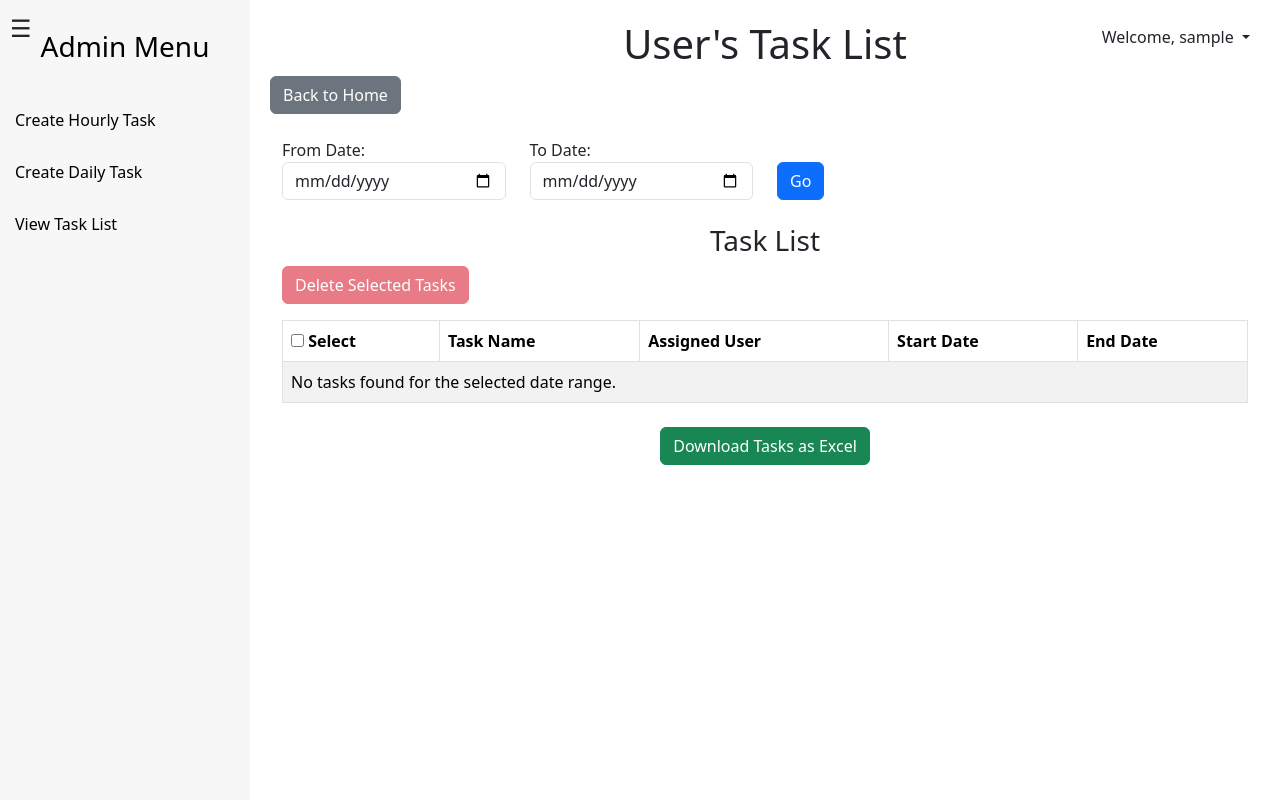
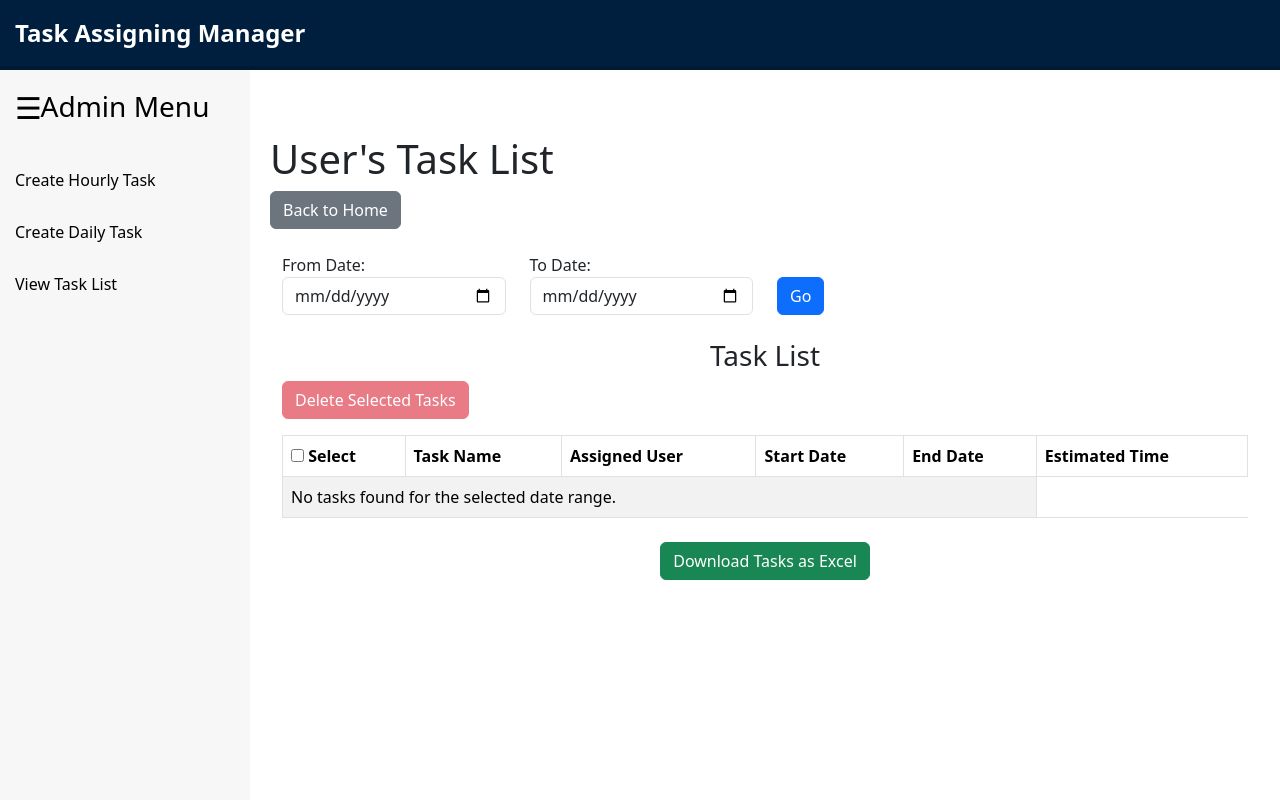
Before and after one commit to Yuvi3028/Task-manager, a Django app: page /task-list/ in a window 1280 px wide. Run offline with Django 5.2, Linux system fonts and the light colour scheme; the visitor is signed in with stand-in values (Sample User, id 1); data comes from the database, SQL or seed files in the repository; data that the repository does not hold is empty.

Commit message:
updated code9

```diff
--- a/task_management_system/task_management_system_app/admin.py
+++ b/task_management_system/task_management_system_app/admin.py
@@ -9,6 +9,6 @@ class CategoryAdmin(admin.ModelAdmin):
 
 @admin.register(Task)
 class TaskAdmin(admin.ModelAdmin):
-    list_display = ('task_name',  'assigned_to','start_date', 'end_date','date_assigned')
+    list_display = ('task_name',  'assigned_to','start_date', 'end_date', 'estimated_time')
     # list_filter = ('category',)
     search_fields = ('name', )
--- a/task_management_system/task_management_system_app/templates/view_task_list.html
+++ b/task_management_system/task_management_system_app/templates/view_task_list.html
@@ -8,18 +8,49 @@
     <link href="https://cdn.jsdelivr.net/npm/bootstrap@5.3.0-alpha1/dist/css/bootstrap.min.css" rel="stylesheet" />
     <script src="https://cdn.jsdelivr.net/npm/chart.js"></script>
     <style>
-        /* Sidebar styling and layout */
+        /* Header styling */
+        .header {
+            background-color: #001f3f; /* Dark blue */
+            color: white;
+            padding: 15px;
+            text-align: left;
+            border-bottom: 4px solid #001a35; /* Darker blue border */
+            font-size: 1.5rem;
+            font-weight: bold;
+            position: relative; /* Ensures it stays in normal flow */
+            z-index: 1100; /* Make sure header stays above sidebar */
+            display: flex;
+            justify-content: space-between; /* This will place the hamburger icon on the right side */
+            align-items: center;
+        }
+
+        /* Sidebar toggle button container below the header */
+        .sidebar-toggle-container {
+            position: relative;  /* Positioned absolutely below the header */
+            top: 15px;  /* Adjusted to be a little below the header */
+            left: 15px; /* Place the button towards the right */
+            z-index: 1200; /* Ensure it is above other elements like the sidebar */
+        }
+
+        /* Sidebar toggle button styling */
+        .sidebar-toggle {
+            font-size: 30px; /* Adjust size of the icon */
+            cursor: pointer;
+            color: Black; /* Color of the hamburger icon */
+        }
+
+        /* Custom styles for the sidebar */
         .sidebar {
-            position: fixed;
-            top: 0;
-            left: -250px;
-            height: 100%;
+            position: absolute;  /* Changed from fixed to absolute */
+            top: 60px;  /* Adjusted top to account for the header height */
+            left: -250px;  /* Initially off-screen */
+            height: calc(100% - 60px);  /* Subtract header height from full height */
             width: 250px;
             background-color: rgb(247, 247, 247);
             padding-top: 20px;
             display: block;
             z-index: 1000;
-            transition: left 0.3s ease;
+            transition: left 0.3s ease;  /* Smooth transition */
         }
 
         .sidebar a {
@@ -37,49 +68,45 @@
         }
 
         .sidebar a:hover {
-            background-color: rgb(99, 87, 95);
+            background-color: rgb(207, 186, 174);
         }
 
+        /* Sidebar content area */
         .content {
-            margin-left: 250px;
+            margin-left: 250px;  /* Add some left margin to push content when sidebar is visible */
             padding: 20px;
             transition: margin-left 0.3s ease;
         }
-
-        .content h1 {
-            text-align: center;
+        /* User Info Styling */
+        .user-info {
+            position: absolute; /* Position it relative to the header */
+            top: 50%; /* Vertically center it in the header */
+            right: 20px; /* Adjust the position towards the right edge */
+            transform: translateY(-50%); /* Vertically center exactly */
+            z-index: 1200; /* Ensure it's above other elements like the sidebar */
         }
 
-        .btn-block {
-            width: 100%;
-            margin-bottom: 10px;
+        .user-info .dropdown-toggle {
+            color: white;  /* Set text color to white */
+            cursor: pointer;  /* Change cursor to pointer for interactivity */
+            font-size: 1rem;  /* Adjust font size */
+            font-weight: bold;  /* Make text bold for better visibility */
         }
 
-        .sidebar-toggle {
-            font-size: 1.5rem;
-            cursor: pointer;
-            position: fixed;
-            left: 10px;
-            top: 10px;
-            z-index: 1100;
+        /* Popup Message Styling */
+        .popup-message {
+            position: absolute;
+            top: 80px; /* Position it just below the header */
+            right: 20px; /* Position it in the right side corner */
+            background-color: #28a745; /* Green background for the popup */
+            color: white;
+            padding: 15px;
+            border-radius: 5px;
+            z-index: 1300; /* Ensure it appears above other elements */
+            display: none; /* Initially hidden */
         }
 
-        .user-info {
-            position: fixed;
-            top: 20px;
-            right: 20px;
-            z-index: 1100;
-            font-size: 16px;
-            background-color: rgba(255, 255, 255, 0.7);
-            padding: 5px 10px;
-            border-radius: 5px;
-        }
-
-        .user-info a {
-            margin-left: 5px;
-            text-decoration: none;
-        }
-
+        /* Responsive styling */
         @media (max-width: 768px) {
             .content {
                 margin-left: 0;
@@ -104,33 +131,16 @@
                 left: 10px;
             }
         }
-
-        /* Popup message style */
-        .popup-message {
-            position: fixed;
-            top: 20px;
-            right: 10px;
-            background-color: #28a745;
-            color: white;
-            padding: 10px;
-            border-radius: 3px;
-            display: none;
-            z-index: 9999;
-            font-size: 16px;
-        }
-
-        /* Style for delete confirmation modal */
-        .modal-backdrop {
-            display: none;
-        }
-
-        .modal-show {
-            display: block !important;
-        }
     </style>
 </head>
 
 <body>
+
+    <!-- Header -->
+    <div class="header">
+        Task Assigning Manager
+    </div>
+
     <!-- Display success message -->
     {% if messages %}
     <div class="popup-message" id="popupMessage">
@@ -140,21 +150,10 @@
     </div>
     {% endif %}
 
-    <div class="user-info">
-        <!-- Dropdown for user info and logout -->
-        <div class="dropdown">
-            <!-- The span now acts as the dropdown trigger -->
-            <span class="dropdown-toggle" id="userDropdown" data-bs-toggle="dropdown" aria-expanded="false">
-                Welcome, {{ user.username }}
-            </span>
-            <!-- Dropdown menu with logout option -->
-            <ul class="dropdown-menu" aria-labelledby="userDropdown">
-                <li><a class="dropdown-item" href="{% url 'logout' %}">Logout</a></li>
-            </ul>
-        </div>
+    <!-- Sidebar Toggle Button Below Header -->
+    <div class="sidebar-toggle-container">
+        <span class="sidebar-toggle" onclick="toggleSidebar()">&#9776;</span>
     </div>
-
-    <span class="sidebar-toggle" onclick="toggleSidebar()">&#9776;</span>
 
     <div class="sidebar" id="sidebarMenu" style="left: 0;">
         <h3 class="text-center mb-4">Admin Menu</h3>
@@ -203,6 +202,7 @@
                             <th>Assigned User</th>
                             <th>Start Date</th>
                             <th>End Date</th>
+                            <th>Estimated Time</th>  <!-- New column for estimated time -->
                         </tr>
                     </thead>
                     <tbody>
@@ -233,6 +233,14 @@
 
                             <td>{{ task.start_date }}</td>
                             <td>{{ task.end_date }}</td>
+                            <!-- Display the estimated time -->
+                            <td>
+                                {% if task.estimated_time %}
+                                    {{ task.estimated_time }}
+                                {% else %}
+                                    Not Set
+                                {% endif %}
+                            </td>
                         </tr>
                         {% empty %}
                         <tr>
--- a/task_management_system/task_management_system_app/views.py
+++ b/task_management_system/task_management_system_app/views.py
@@ -394,7 +394,7 @@ def delete_selected_tasks(request):
     if request.method == 'POST':
         # Get selected task IDs from the POST data
         task_ids = request.POST.getlist('tasks_to_delete')
-        print(f"Selected task IDs: {task_ids}")
+
         if task_ids:
             # Try to get all tasks that match the selected IDs
             tasks = Task.objects.filter(id__in=task_ids)
@@ -510,31 +510,25 @@ def view_task_list(request):
 
 # @csrf_exempt  # If using AJAX, we may need to disable CSRF protection, but only for AJAX
 def change_assigned_user(request, task_id):
+    # Get the task based on task_id
     task = get_object_or_404(Task, id=task_id)
 
-    # Ensure that we get the correct data from the POST request
+    # Get the new assigned user from the form data
     assigned_to_username = request.POST.get('assigned_to')
-    if not assigned_to_username:
-        messages.error(request, "Assigned user not provided.")
-        return redirect('view_task_list')  # Redirect back if there's no assigned user in the form
 
+    # Get the user object associated with the selected username
     assigned_to_user = User.objects.filter(username=assigned_to_username).first()
 
     if assigned_to_user:
-        # Debugging: Check the task's original assigned user before updating
-        print(f"Original task assigned user: {task.assigned_to.username}")
-
         # Update the task's assigned user
         task.assigned_to = assigned_to_user
         task.save()
-
-        # Debugging: Confirm if the task's assigned user has been updated
-        print(f"Updated task assigned user: {task.assigned_to.username}")
 
         messages.success(request, f"Task assigned to {assigned_to_user.username} successfully.")
     else:
         messages.error(request, "Invalid user selected.")
 
+    # Redirect back to the task list view
     return redirect('view_task_list')
 
 def forgot_password(request):
```
Also changed, not shown: task_management_system/task_management_system_app/models.py (+4 -3 lines), task_management_system/task_management_system_app/templates/home.html (+73 -68 lines), task_management_system/task_management_system_app/templates/task_management_system_app/create_daily_task.html (+42 -14 lines), task_management_system/task_management_system_app/templates/task_management_system_app/create_task.html (+41 -14 lines), task_management_system/task_management_system_app/migrations/0005_remove_task_date_assigned_remove_task_target_time_and_more.py (added), 1 other file.
